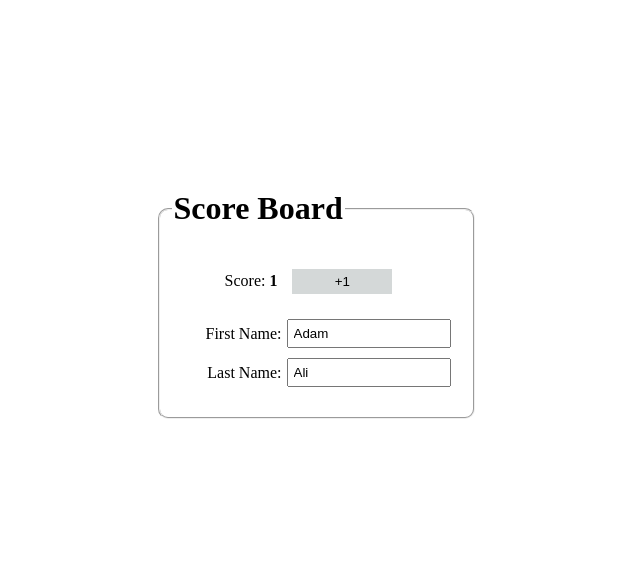
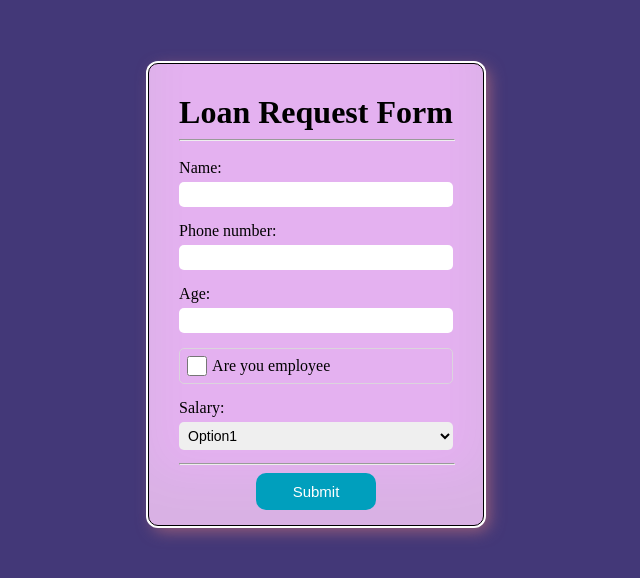
Before and after one commit to his984/tarmeez-react-course, a React (Create React App) app: page / in a window 1280 px wide. Shown: the part 106-684 px from the top of the page, without its empty margins (324-964 px from the left). Built offline with nearby package versions, Linux system fonts and the light colour scheme.

Commit message:
Loan Form UI

```diff
--- a/src/App.css
+++ b/src/App.css
@@ -2,50 +2,96 @@ html,
 body {
   margin: 0;
 }
+/* App */
 .App {
   height: 100vh;
   width: 100vw;
   display: flex;
   justify-content: center;
   align-items: center;
+  background-color: #433878;
 }
-fieldset {
-  width: 20%;
+/* Form */
+form {
+  padding: 30px 30px 15px;
+  border: solid 1px black;
   border-radius: 10px;
+  display: flex;
+  flex-direction: column;
+  align-items: center;
+  background-color: #e4b1f0;
+  box-shadow: inset 0 -3em 3em rgb(0 200 0 / 5%), 0 0 0 2px white,
+    0.3em 0.3em 1em rgba(216, 121, 121, 0.6);
 }
-.score {
+/* Form row */
+.form-row {
+  display: flex;
+  flex-direction: column;
+  padding: 5px;
+  width: 100%;
+}
+/* Label */
+label {
+  margin: 5px 0px;
+}
+/* H1 */
+h1 {
+  margin: 0;
   text-align: center;
-  display: flex;
-  justify-content: center;
 }
-button {
-  margin: 15px;
-  width: 100px;
-  height: 25px;
-  background-color: rgb(212, 216, 216);
+/* Input */
+input {
+  padding: 5px;
+  width: calc(100% -5px);
+  border-radius: 5px;
   border: none;
 }
-
-.person-info {
+/* Input Checkbox */
+input[type="checkbox"] {
+  width: 20px;
+  height: 20px;
+  cursor: pointer;
+  margin: 5px;
+}
+/* Button */
+button {
+  border: none;
+  background-color: #009fbd;
+  color: white;
+  padding: 10px;
+  border-radius: 10px;
+  text-align: center;
+  width: 120px;
+  font-size: 15px;
+  cursor: pointer;
+}
+/* HR */
+hr {
+  width: 100%;
+}
+/* Select */
+.select-salary {
   display: flex;
   flex-direction: column;
-  align-items: flex;
-  padding: 10px;
+  width: 100%;
 }
-
-.form-row {
+/* Select */
+select {
+  padding: 5px;
+  border: none;
+  border-radius: 5px;
+  font-size: 14px;
+  margin-bottom: 5px;
+}
+/* employee-check */
+.employee-check {
   display: flex;
+  flex-direction: row;
   align-items: center;
-  gap: 5px;
-  margin-bottom: 10px;
+  width: 100%;
+  margin: 10px 0;
+  border: solid 1px #dbd4dd;
+  box-sizing: border-box;
+  padding: 2px 2px;
+  border-radius: 5px;
 }
-
-label {
-  min-width: 100px;
-  text-align: right;
-}
-
-input {
-  width: 150px;
-  padding: 5px;
-}
--- a/src/App.js
+++ b/src/App.js
@@ -1,75 +1,61 @@
-import { useState } from "react";
+// import { useState } from "react";
 import "./App.css";
 
 // APP
 function App() {
   return (
     <div className="App">
-      <Scoreboard></Scoreboard>
+      <LoanForm></LoanForm>
     </div>
   );
 }
 export default App;
 
-// Scoreboard
-function Scoreboard() {
-  const [player, setPlayer] = useState({
-    firstName: "Adam",
-    lastName: "Ali",
-    score: 1,
-  });
-  // handle Plus click
-  function handlePlusClick() {
-    setPlayer({
-      ...player,
-      score: player.score + 1,
-    });
-  }
-  // Handle first name change
-  function handleFirstNameChange(e) {
-    setPlayer({
-      ...player,
-      firstName: e.target.value,
-    });
-  }
-  // Handle last name change
-  function handleLastNameChange(e) {
-    setPlayer({
-      ...player,
-      lastName: e.target.value,
-    });
-  }
+// Loan Form
+function LoanForm() {
   return (
-    <fieldset>
-      <legend>
-        <h1>Score Board</h1>
-      </legend>
-      <div className="score">
-        <label className="score-counter">
-          Score: <b>{player.score}</b>
-          <button onClick={handlePlusClick}>+1</button>
-        </label>
-      </div>
-      <div className="person-info">
+    // Loan form container
+    <div className="loan-form">
+      {/* form */}
+      <form>
+        {/* H1 */}
+        <h1>Loan Request Form</h1>
+        {/* HR */}
+        <hr></hr>
+        {/* Name */}
         <div className="form-row">
-          <label htmlFor="firstName">First Name:</label>
-          <input
-            id="firstName"
-            type="text"
-            value={player.firstName}
-            onChange={handleFirstNameChange}
-          />
+          <label>Name: </label>
+          <input type="text"></input>
         </div>
+        {/* Phone Number */}
         <div className="form-row">
-          <label htmlFor="lastName">Last Name:</label>
-          <input
-            id="lastName"
-            type="text"
-            value={player.lastName}
-            onChange={handleLastNameChange}
-          />
+          <label>Phone number: </label>
+          <input type="text"></input>
         </div>
-      </div>
-    </fieldset>
+        {/* Age */}
+        <div className="form-row">
+          <label>Age: </label>
+          <input type="text"></input>
+        </div>
+        {/* Are you employee  */}
+        <div className="employee-check">
+          <input type="checkbox"></input>
+          <label>Are you employee</label>
+        </div>
+        {/* Salary */}
+        <div className="select-salary">
+          <label>Salary: </label>
+          <select>
+            <option>Option1</option>
+            <option>Option2</option>
+            <option>Option3</option>
+          </select>
+        </div>
+        {/* HR */}
+        <hr></hr>
+        {/* Button */}
+        <button>Submit</button>
+      </form>
+    </div>
   );
 }
```
